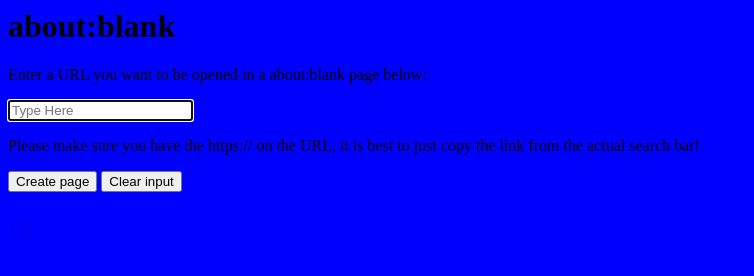
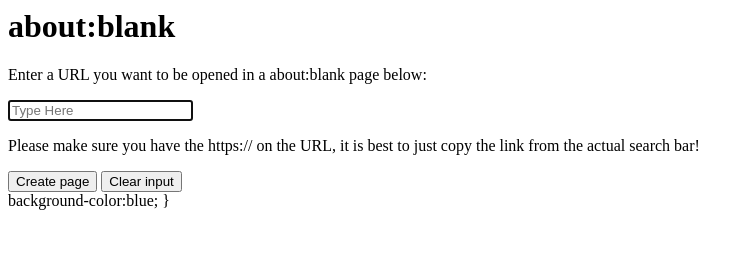
Before and after one commit to medrokian/test-for-about-blank, a plain HTML site: page index.html in a window 1280 px wide. Shown: the whole page, without its empty margins (0-754 px from the left). Drawn offline with Linux system fonts and the light colour scheme.

Commit message:
Update index.html

```diff
--- a/index.html
+++ b/index.html
@@ -53,18 +53,6 @@
 
 
 <meta name="viewport" content="width=device-width, initial-scale=1">
-</head>
-      <body>
-        <nav class="navbar">
-          <div class="container">
-            <h1 id = "white" class="logo"><a href="/index">v3</a></h1>
-              <ul class="nav-links">
-              </ul>
-          </div>
-          </nav>
-      </body>
-      <style>
-        body{
           background-color:blue;
         }
       </style>
```
